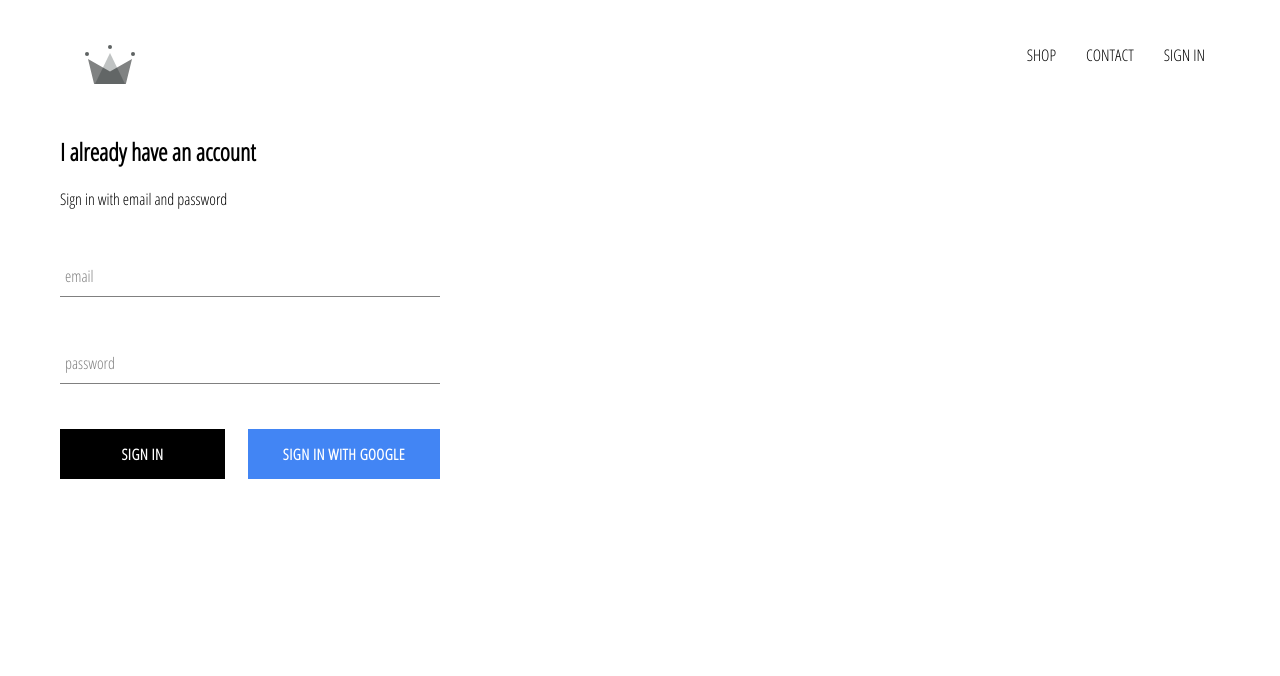
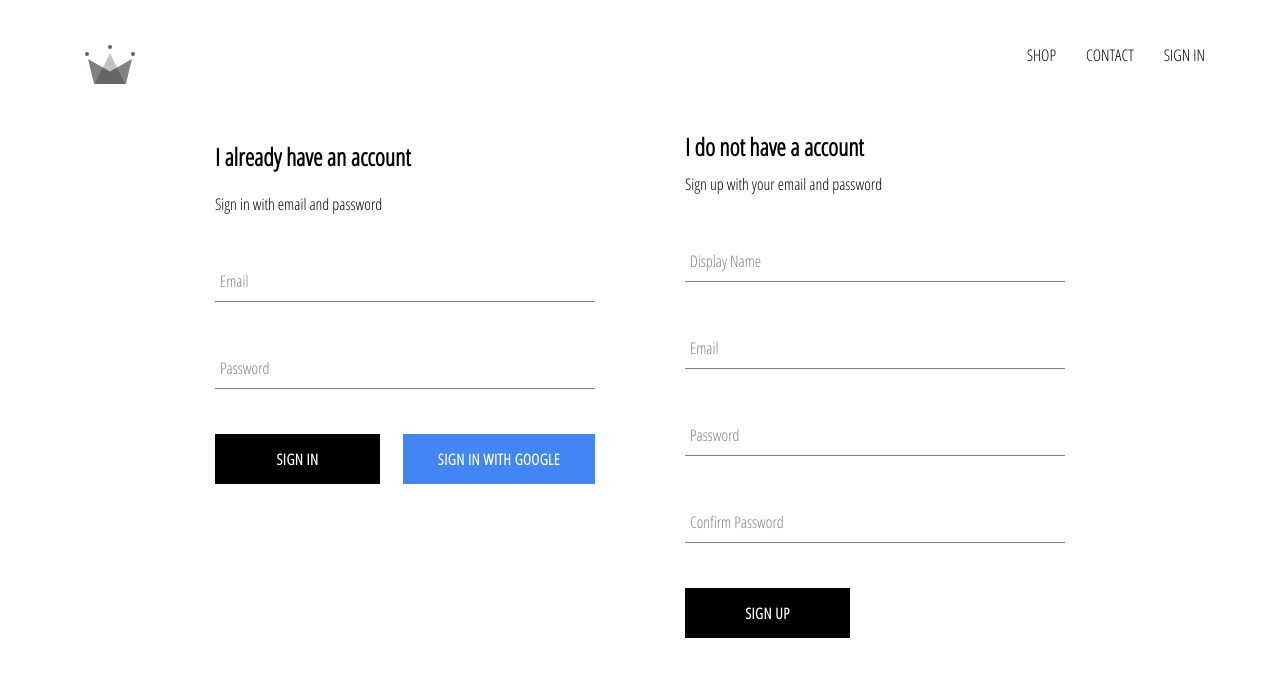
Before and after one commit to PradumnaBajoria/e-commerce-store, a React (Create React App) app: page /signin in a window 1280 px wide. Shown: the top 676 px of the page. Built offline with nearby package versions, Linux system fonts and the light colour scheme; no server answers.

Commit message:
added authenticated users in firebase database and also included signup by email feature

```diff
--- a/src/App.js
+++ b/src/App.js
@@ -5,7 +5,7 @@
 import Shop from "./pages/shop/Shop"
 import Header from "./components/header/Header"
 import SignInSignUp from "./pages/signin-signup/SignInSignUp"
-import { auth } from "./firebase/Firebase"
+import { auth, createUserProfileDocument } from "./firebase/Firebase"
 
 function App() {
 
@@ -13,9 +13,28 @@
 
 
   useEffect(() => {
-    var unsubscribeFromAuth = auth.onAuthStateChanged(user => {
-      setCurrentUser(user)
-      console.log(user)
+    var unsubscribeFromAuth = auth.onAuthStateChanged(async userAuth => {
+      //setCurrentUser(user)
+      //createUserProfileDocument(user)
+      //console.log(user)
+      if(userAuth){
+        const userRef = await createUserProfileDocument(userAuth)
+        userRef.onSnapshot(snapshot => {
+          //console.log(snapshot.data())
+          /*setCurrentUser(
+            snapshot.id,
+            ...snapshot.data()
+          )*/
+          setCurrentUser({
+            id : snapshot.id,
+            ...snapshot.data()
+          })
+        })
+        //console.log("hello", currentUser)
+      }else{
+        setCurrentUser(userAuth)
+      }
+
     })
     return () => {
       unsubscribeFromAuth()
@@ -26,6 +45,7 @@
   return (
     <div>
       <Header currentUser={currentUser} />
+      {console.log("hello", currentUser)}
       <Switch>
         <Route exact path='/' component={HomePage} />
         <Route exact path='/shop' component={Shop} />
--- /dev/null
+++ b/src/components/sign-up/SignUp.js
@@ -0,0 +1,88 @@
+import React, { useState, useEffect } from 'react'
+import "./SignUp.scss"
+import FormInput from "../form-input/FormInput"
+import CustomButton from "../custom-button/CustomButton"
+import { auth, createUserProfileDocument } from "../../firebase/Firebase"
+
+function SignUp() {
+
+    const [displayName, setDisplayName] = useState("")
+    const [email, setEmail] = useState("")
+    const [password, setPassword] = useState("")
+    const [confirmPassword, setConfirmPassword] = useState("")
+
+    const handleSubmit = async event => {
+        event.preventDefault()
+        if(password !== confirmPassword){
+            alert("Password don't match")
+            return;
+        }
+        try {
+            const { user } = await auth.createUserWithEmailAndPassword(email, password)
+            await createUserProfileDocument(user, { displayName })
+            setDisplayName("")
+            setEmail('')
+            setPassword('')
+            setConfirmPassword('')
+        } catch (error) {
+            console.error(error)
+        }
+    }
+
+    const handleChange = event => {
+        const { name, value } = event.target
+        if(name === 'displayName'){
+            setDisplayName(value)
+        }else if(name === 'email'){
+            setEmail(value)
+        }else if(name === 'password'){
+            setPassword(value)
+        }else{
+            setConfirmPassword(value)
+        }
+    }
+
+    return (
+        <div className='sign-up'>
+            <h2 className='title'>I do not have a account</h2>
+            <span>Sign up with your email and password</span>
+            <form className='sign-up-form' onSubmit={handleSubmit} >
+                <FormInput
+                    type='text'
+                    name='displayName'
+                    value={displayName}
+                    label='Display Name'
+                    onChange={handleChange}
+                    required
+                />
+                <FormInput
+                    type='email'
+                    name='email'
+                    value={email}
+                    label='Email'
+                    onChange={handleChange}
+                    required
+                />
+                <FormInput
+                    type='password'
+                    name='password'
+                    value={password}
+                    label='Password'
+                    onChange={handleChange}
+                    required
+                />
+                <FormInput
+                    type='password'
+                    name='confirmPassword'
+                    value={confirmPassword}
+                    label='Confirm Password'
+                    onChange={handleChange}
+                    required
+                />
+                <CustomButton type='submit'>SIGN UP</CustomButton>
+            </form>
+        </div>
+    )
+}
+
+export default SignUp
--- /dev/null
+++ b/src/components/sign-up/SignUp.scss
@@ -0,0 +1,9 @@
+.sign-up {
+    display: flex;
+    flex-direction: column;
+    width: 380px;
+
+    .title {
+      margin: 10px 0;
+    }
+  }
--- a/src/components/signin/SignIn.js
+++ b/src/components/signin/SignIn.js
@@ -31,7 +31,7 @@
                     type='email'
                     value={email}
                     handleChange={handleChange}
-                    label='email'
+                    label='Email'
                     required
                 />
                 <FormInput
@@ -39,7 +39,7 @@
                     type='password'
                     value={password}
                     handleChange={handleChange}
-                    label='password'
+                    label='Password'
                     required
                 />
                 <div className='buttons'>
--- a/src/firebase/Firebase.js
+++ b/src/firebase/Firebase.js
@@ -12,6 +12,35 @@
     measurementId: "G-VSBY2QKH3C"
 }
 
+export const createUserProfileDocument = async (userAuth, additionalData) => {
+    if(!userAuth) return;
+
+    const userRef = firestore.doc(`users/${userAuth.uid}`)
+
+    const snapShot = await userRef.get()
+
+    //console.log("hiii", snapShot)
+
+    if(!snapShot.exists){
+        const { displayName, email } = userAuth
+        const createdAt = new Date()
+
+        try {
+            await userRef.set({
+                displayName,
+                email,
+                createdAt,
+                ...additionalData
+            })
+        } catch (error) {
+            console.log('error creating user', error.message)
+        }
+
+    }
+    return userRef
+}
+
+
 firebase.initializeApp(config)
 
 export const auth = firebase.auth()
--- a/src/pages/signin-signup/SignInSignUp.js
+++ b/src/pages/signin-signup/SignInSignUp.js
@@ -1,11 +1,14 @@
 import React from 'react'
 import "./SignInSignUp.scss"
 import SignIn from "../../components/signin/SignIn"
+import SignUp from "../../components/sign-up/SignUp"
+
 
 function SignInSignUp() {
     return (
         <div className='sign-in-and-sign-up'>
             <SignIn />
+            <SignUp />
         </div>
     )
 }
--- a/src/pages/signin-signup/SignInSignUp.scss
+++ b/src/pages/signin-signup/SignInSignUp.scss
@@ -0,0 +1,6 @@
+.sign-in-and-sign-up {
+    width: 850px;
+    display: flex;
+    justify-content: space-between;
+    margin: 30px auto;
+  }
```
